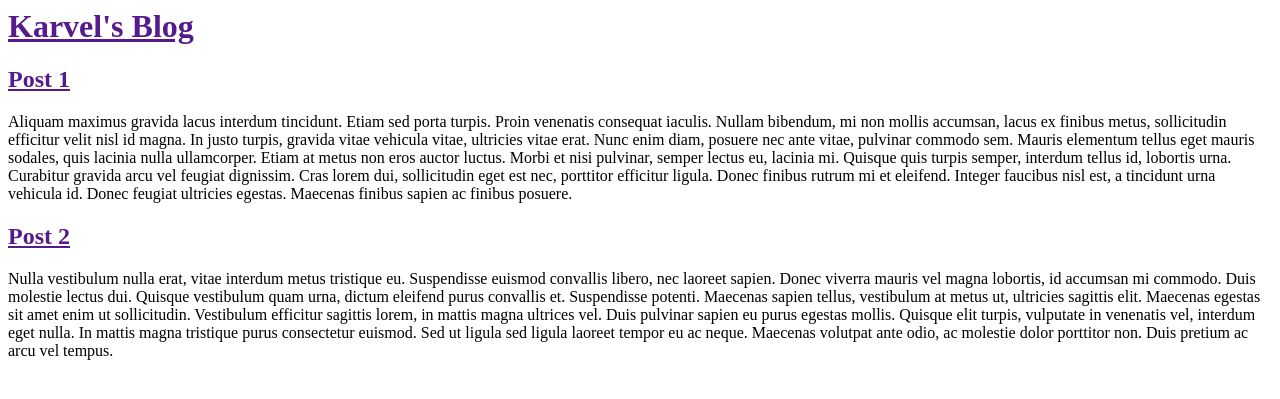
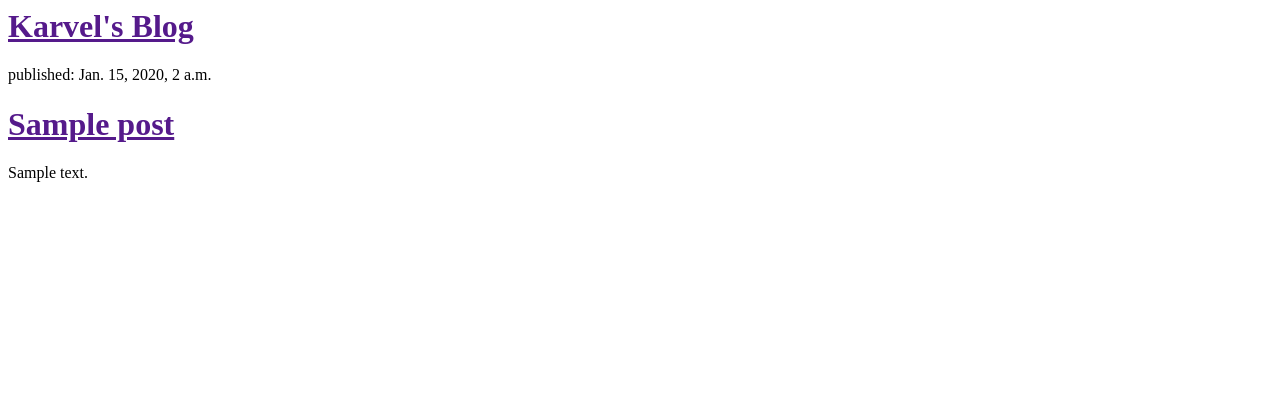
Before and after one commit to Karvel/my-first-blog, a Django app: template blog/templates/blog/post_list.html in a window 1280 px wide. Shown: the top 399 px of the page. Run offline with Django 3.2, Linux system fonts and the light colour scheme; the template is opened without the code that fills it: values that come from a table or form of the project are taken from there, others are empty; tables that the repository leaves empty hold one stand-in row (values such as "Sample post").

Commit message:
Modified templates to display posts from database.

```diff
--- a/blog/templates/blog/post_list.html
+++ b/blog/templates/blog/post_list.html
@@ -8,13 +8,13 @@
 		</div>
 
 		<div>
-			<h2><a href="">Post 1</a></h2>
-			<p>Aliquam maximus gravida lacus interdum tincidunt. Etiam sed porta turpis. Proin venenatis consequat iaculis. Nullam bibendum, mi non mollis accumsan, lacus ex finibus metus, sollicitudin efficitur velit nisl id magna. In justo turpis, gravida vitae vehicula vitae, ultricies vitae erat. Nunc enim diam, posuere nec ante vitae, pulvinar commodo sem. Mauris elementum tellus eget mauris sodales, quis lacinia nulla ullamcorper. Etiam at metus non eros auctor luctus. Morbi et nisi pulvinar, semper lectus eu, lacinia mi. Quisque quis turpis semper, interdum tellus id, lobortis urna. Curabitur gravida arcu vel feugiat dignissim. Cras lorem dui, sollicitudin eget est nec, porttitor efficitur ligula. Donec finibus rutrum mi et eleifend. Integer faucibus nisl est, a tincidunt urna vehicula id. Donec feugiat ultricies egestas. Maecenas finibus sapien ac finibus posuere. <p>
-		</div>
-
-		<div>
-			<h2><a href="">Post 2</a></h2>
-			<p>Nulla vestibulum nulla erat, vitae interdum metus tristique eu. Suspendisse euismod convallis libero, nec laoreet sapien. Donec viverra mauris vel magna lobortis, id accumsan mi commodo. Duis molestie lectus dui. Quisque vestibulum quam urna, dictum eleifend purus convallis et. Suspendisse potenti. Maecenas sapien tellus, vestibulum at metus ut, ultricies sagittis elit. Maecenas egestas sit amet enim ut sollicitudin. Vestibulum efficitur sagittis lorem, in mattis magna ultrices vel. Duis pulvinar sapien eu purus egestas mollis. Quisque elit turpis, vulputate in venenatis vel, interdum eget nulla. In mattis magna tristique purus consectetur euismod. Sed ut ligula sed ligula laoreet tempor eu ac neque. Maecenas volutpat ante odio, ac molestie dolor porttitor non. Duis pretium ac arcu vel tempus.</p>
+			{% for post in posts %}
+					<div>
+						<p>published: {{ post.published_date }}</p>
+						<h1><a href="">{{ post.title }}</a></h1>
+						<p>{{ post.text|linebreaks }}</p>
+					</div>
+			{% endfor %}
 		</div>
 	</body>
 </html>
--- a/blog/views.py
+++ b/blog/views.py
@@ -1,4 +1,7 @@
 from django.shortcuts import render
+from django.utils import timezone
+from .models import Post
 
 def post_list(request):
-	return render(request, 'blog/post_list.html', {})
+	posts = Post.objects.filter(published_date__lte=timezone.now()).order_by('published_date')
+	return render(request, 'blog/post_list.html', {'posts': posts})
```
